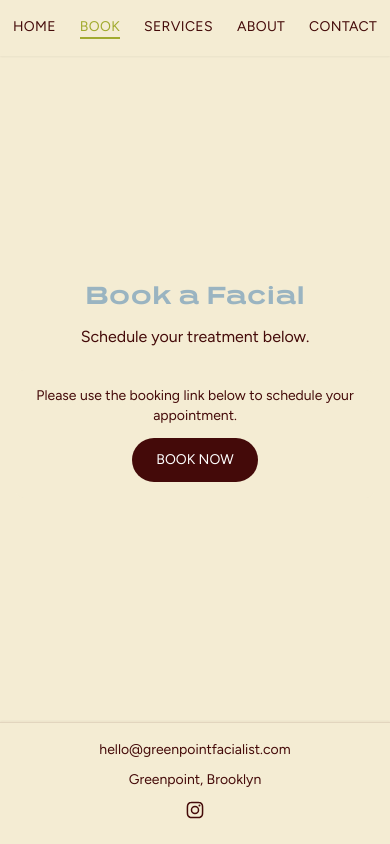
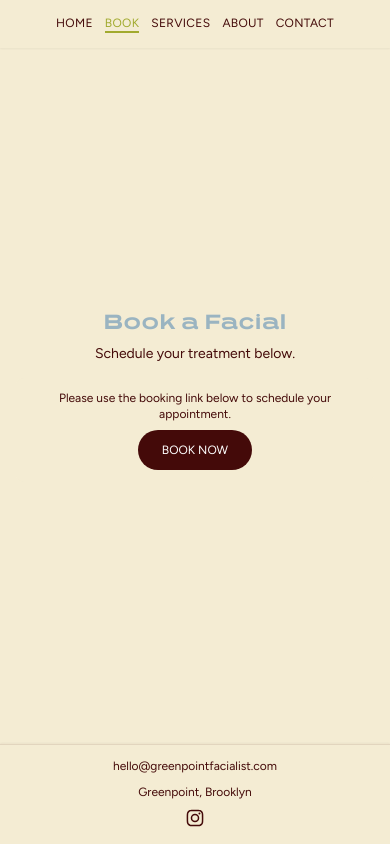
Before and after one commit to imightnotanswer/studioLou, a Next.js app: page /booking in a window 390 px wide. Built offline with nearby package versions, Linux system fonts and the light colour scheme.

Commit message:
more mobile fixing

```diff
--- a/app/booking/page.tsx
+++ b/app/booking/page.tsx
@@ -7,22 +7,22 @@ export const metadata = {
 
 export default function BookingPage() {
   return (
-    <div className="bg-cream h-full w-full flex items-center justify-center py-2 md:py-8">
+    <div className="bg-cream h-full w-full flex items-center justify-center py-1 md:py-8">
       <div className="max-w-3xl mx-auto px-4 sm:px-6 lg:px-8 w-full">
-        <div className="text-center space-y-3 md:space-y-8">
-          <h1 className="font-heading text-2xl md:text-4xl lg:text-5xl font-bold text-blueSoft mb-2 md:mb-6">
+        <div className="text-center space-y-2 md:space-y-8">
+          <h1 className="font-heading text-xl md:text-4xl lg:text-5xl font-bold text-blueSoft mb-1 md:mb-6 leading-tight md:leading-normal">
             Book a Facial
           </h1>
-          <p className="text-brownDeep text-base md:text-xl leading-relaxed max-w-2xl mx-auto">
+          <p className="text-brownDeep text-sm md:text-xl leading-relaxed max-w-2xl mx-auto">
             Schedule your treatment below.
           </p>
 
-          <div className="pt-2 md:pt-8">
-            <div className="bg-cream rounded-lg p-4 md:p-8 lg:p-12">
-              <p className="text-brownDeep mb-3 md:mb-6 text-sm md:text-base">
+          <div className="pt-1 md:pt-8">
+            <div className="bg-cream rounded-lg p-3 md:p-8 lg:p-12">
+              <p className="text-brownDeep mb-2 md:mb-6 text-xs md:text-base">
                 Please use the booking link below to schedule your appointment.
               </p>
-              <Button href="https://squareup.com/appointments/book">
+              <Button href="https://squareup.com/appointments/book" className="text-xs md:text-base py-2 px-4 md:py-3 md:px-6">
                 BOOK NOW
               </Button>
             </div>
--- a/app/page.tsx
+++ b/app/page.tsx
@@ -3,12 +3,12 @@ import { Button } from '@/components/Button'
 export default function HomePage() {
   return (
     <div className="bg-blueSoft h-full w-full flex items-center justify-center">
-      <div className="text-center space-y-4 md:space-y-8 w-full px-4 py-4 md:py-8">
-        <h1 className="font-heading text-2xl md:text-5xl lg:text-6xl xl:text-7xl font-bold text-brownDeep hover:text-cream transition-colors duration-200 cursor-default uppercase">
+      <div className="text-center space-y-2 md:space-y-8 w-full px-4 py-2 md:py-8">
+        <h1 className="font-heading text-xl md:text-5xl lg:text-6xl xl:text-7xl font-bold text-brownDeep hover:text-cream transition-colors duration-200 cursor-default uppercase leading-tight md:leading-normal">
           Greenpoint Facialist
         </h1>
-        <div className="pt-1 md:pt-4">
-          <Button href="https://squareup.com/appointments/book" className="text-cream">BOOK A FACIAL</Button>
+        <div className="pt-0 md:pt-4">
+          <Button href="https://squareup.com/appointments/book" className="text-cream text-xs md:text-base py-2 px-4 md:py-3 md:px-6">BOOK A FACIAL</Button>
         </div>
       </div>
     </div>
--- a/components/Footer.tsx
+++ b/components/Footer.tsx
@@ -4,10 +4,10 @@ import Link from 'next/link'
 
 export function Footer() {
   return (
-    <footer className="bg-cream pt-4 pb-6 md:py-8 border-t border-brownDeep/10 shadow-[0_-1px_2px_0_rgb(68,10,9,0.05)]">
+    <footer className="bg-cream pt-3 pb-4 md:py-8 border-t border-brownDeep/10 shadow-[0_-1px_2px_0_rgb(68,10,9,0.05)]">
       <div className="max-w-7xl mx-auto px-4 sm:px-6 lg:px-8">
         <div className="text-center text-brownDeep">
-          <div className="flex flex-col items-center justify-center gap-2 md:flex-row md:gap-6 text-sm md:text-base leading-relaxed">
+          <div className="flex flex-col items-center justify-center gap-1.5 md:flex-row md:gap-6 text-xs md:text-base leading-relaxed">
             <a
               href="mailto:hello@greenpointfacialist.com"
               className="hover:text-olive transition-colors duration-200"
--- a/components/Header.tsx
+++ b/components/Header.tsx
@@ -43,13 +43,13 @@ export function Header() {
       }`}
     >
       <nav className="max-w-7xl mx-auto px-4 sm:px-6 lg:px-8">
-        <div className="flex justify-center items-center h-14 md:h-20">
-          <div className="flex gap-6 md:gap-8">
+        <div className="flex justify-center items-center h-12 md:h-20">
+          <div className="flex gap-3 md:gap-8">
             {navLinks.map((link) => (
               <Link
                 key={link.href}
                 href={link.href}
-                className={`text-sm md:text-base font-accent uppercase tracking-wide transition-colors duration-200 ${
+                className={`text-xs md:text-base font-accent uppercase tracking-wide transition-colors duration-200 ${
                   isActive(link.href)
                     ? 'text-olive border-b-2 border-olive'
                     : 'text-brownDeep hover:text-olive'
```
